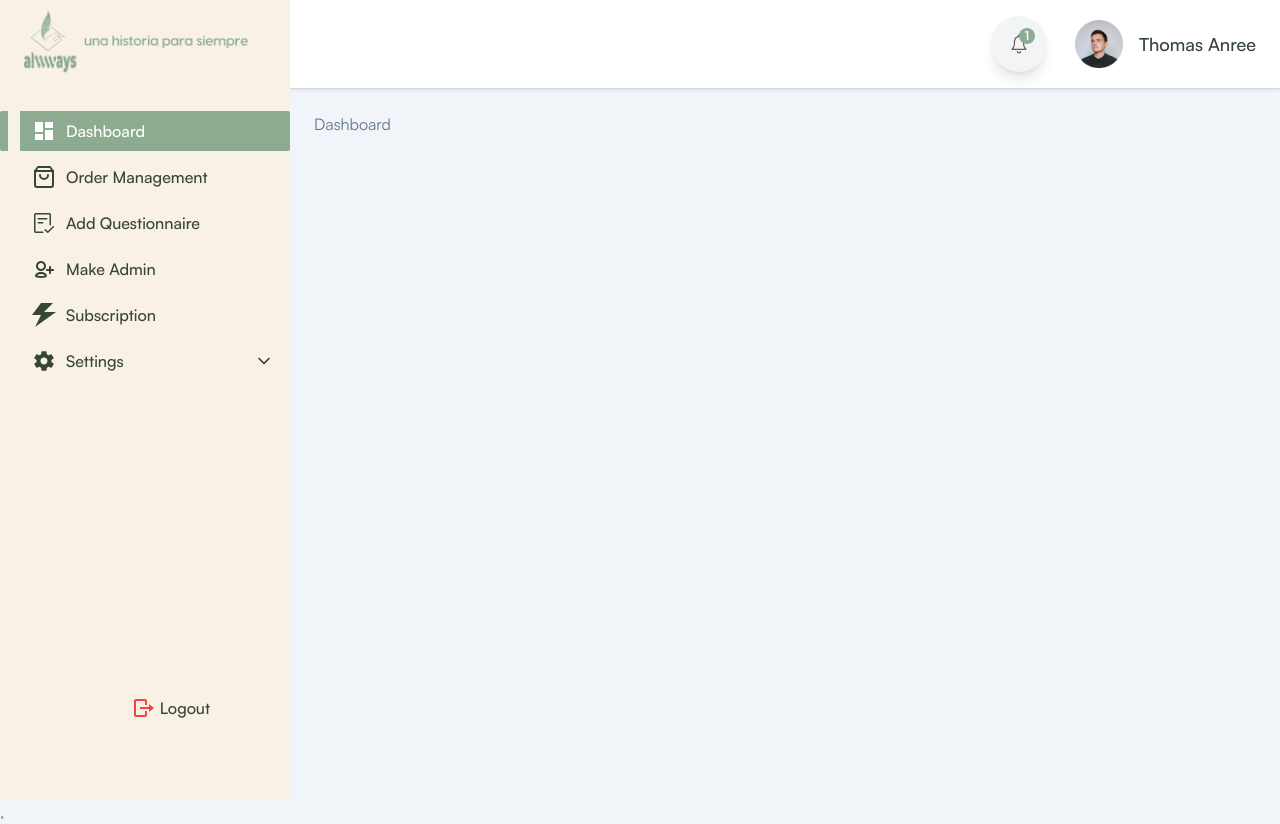
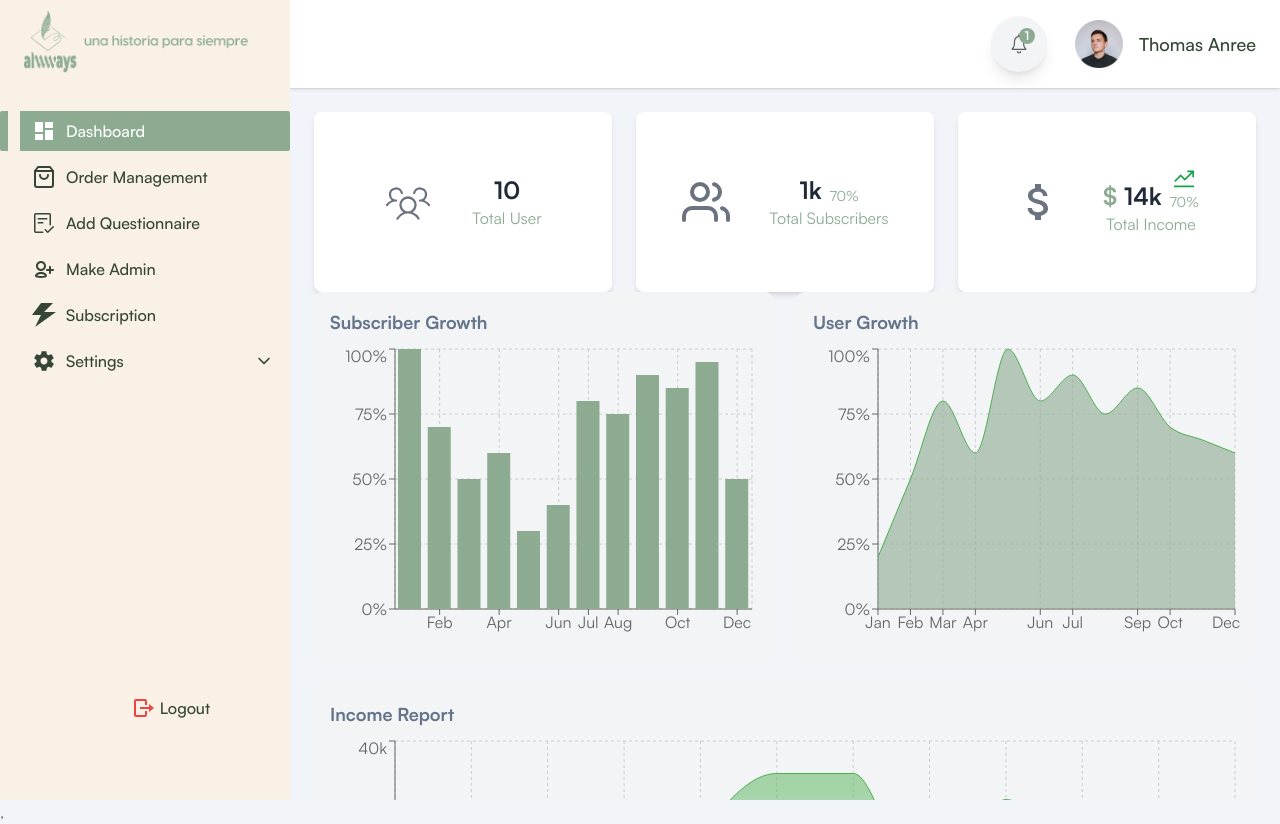
Before and after one commit to shuvo-art/Merged_Project, a React (Vite) app: page / in a window 1280 px wide. Built offline with nearby package versions, Linux system fonts and the light colour scheme; sample sign-in values are in the browser's storage.

Commit message:
chart added  added

```diff
--- a/package.json
+++ b/package.json
@@ -23,7 +23,8 @@
     "react-icons": "^5.3.0",
     "react-router-dom": "^6.28.0",
     "react-spinners": "^0.14.1",
-    "react-toastify": "^10.0.6"
+    "react-toastify": "^10.0.6",
+    "recharts": "^2.13.3"
   },
   "devDependencies": {
     "@eslint/js": "^9.13.0",
--- /dev/null
+++ b/src/components/Dashboard/IncomeReport.jsx
@@ -0,0 +1,49 @@
+import React from 'react';
+import { AreaChart, Area, XAxis, YAxis, Tooltip, CartesianGrid, ResponsiveContainer } from 'recharts';
+
+const incomeData = [
+  { month: 'Jan', value: 30000 },
+  { month: 'Feb', value: 12000 },
+  { month: 'Mar', value: 15000 },
+  { month: 'Apr', value: 0 },
+  { month: 'May', value: 25000 },
+  { month: 'Jun', value: 35000 },
+  { month: 'Jul', value: 35000 },
+  { month: 'Aug', value: 13000 },
+  { month: 'Sep', value: 31000 },
+  { month: 'Oct', value: 21000 },
+  { month: 'Nov', value: 17000 },
+  { month: 'Dec', value: 15000 },
+];
+
+const IncomeReport = () => (
+  <div className="p-4 bg-gray-100 rounded-lg">
+    <h2 className="text-lg font-semibold mb-2">Income Report</h2>
+    <ResponsiveContainer width="100%" height={300}>
+      <AreaChart data={incomeData}>
+        <CartesianGrid strokeDasharray="3 3" />
+        <XAxis dataKey="month" />
+        {/* Set the Y-axis ticks to specific values */}
+        <YAxis
+          ticks={[0, 10000, 20000, 30000, 40000]}
+          tickFormatter={(tick) => `${tick / 1000}k`}
+        />
+        <Tooltip formatter={(value) => `$${value.toLocaleString()}`} />
+        <Area
+          type="monotone"
+          dataKey="value"
+          stroke="#4caf50"
+          fill="url(#colorValue)"
+        />
+        <defs>
+          <linearGradient id="colorValue" x1="0" y1="0" x2="0" y2="1">
+            <stop offset="5%" stopColor="#4caf50" stopOpacity={0.8} />
+            <stop offset="95%" stopColor="#4caf50" stopOpacity={0} />
+          </linearGradient>
+        </defs>
+      </AreaChart>
+    </ResponsiveContainer>
+  </div>
+);
+
+export default IncomeReport;
--- /dev/null
+++ b/src/components/Dashboard/StatCard.jsx
@@ -0,0 +1,38 @@
+import React from 'react';
+
+const StatCard = ({
+  icon, // Icon to display
+  currency = '', // Optional currency symbol with default value
+  value, // Main statistic value
+  description, // Description text
+  growth, // Optional growth percentage
+  growthIcon, // Optional growth icon
+}) => {
+  return (
+    <div className="flex items-center justify-center px-6 py-14 bg-white rounded-lg shadow-md hover:shadow-lg transition-shadow duration-200 gap-10">
+      {/* Icon Section */}
+      <div className="text-4xl text-gray-500">{icon}</div>
+
+      {/* Text and Details Section */}
+      <div className="text-right flex items-center flex-col justify-center">
+        {/* Value and Growth Section */}
+        <div className="flex items-end gap-2">
+          <h3 className="text-2xl font-bold text-gray-800">
+            <span className="text-[#8CAB91]">{currency}</span> {value}
+          </h3>
+          {growth && (
+            <p className="text-sm text-[#8CAB91] flex flex-col items-center justify-end gap-1">
+              {growthIcon && <span>{growthIcon}</span>}
+              <span>{growth}</span>
+            </p>
+          )}
+        </div>
+
+        {/* Description */}
+        <p className="text-base text-[#8CAB91]">{description}</p>
+      </div>
+    </div>
+  );
+};
+
+export default StatCard;
--- /dev/null
+++ b/src/components/Dashboard/SubscriberGrowth.jsx
@@ -0,0 +1,34 @@
+import React from 'react';
+import { BarChart, Bar, XAxis, YAxis, Tooltip, CartesianGrid, ResponsiveContainer } from 'recharts';
+
+const subscriberData = [
+  { month: 'Jan', value: 100 },
+  { month: 'Feb', value: 70 },
+  { month: 'Mar', value: 50 },
+  { month: 'Apr', value: 60 },
+  { month: 'May', value: 30 },
+  { month: 'Jun', value: 40 },
+  { month: 'Jul', value: 80 },
+  { month: 'Aug', value: 75 },
+  { month: 'Sep', value: 90 },
+  { month: 'Oct', value: 85 },
+  { month: 'Nov', value: 95 },
+  { month: 'Dec', value: 50 },
+];
+
+const SubscriberGrowth = () => (
+  <div className="p-4 bg-gray-100 rounded-lg">
+    <h2 className="text-lg font-semibold mb-2">Subscriber Growth</h2>
+    <ResponsiveContainer width="100%" height={300}>
+      <BarChart data={subscriberData}>
+        <CartesianGrid strokeDasharray="3 3" />
+        <XAxis dataKey="month" />
+        <YAxis tickFormatter={(tick) => `${tick}%`} />
+        <Tooltip />
+        <Bar dataKey="value" fill="#8CAB91" />
+      </BarChart>
+    </ResponsiveContainer>
+  </div>
+);
+
+export default SubscriberGrowth;
--- /dev/null
+++ b/src/components/Dashboard/UserGrowth.jsx
@@ -0,0 +1,34 @@
+import React from 'react';
+import { AreaChart, Area, XAxis, YAxis, Tooltip, CartesianGrid, ResponsiveContainer } from 'recharts';
+
+const userGrowthData = [
+  { month: 'Jan', value: 20 },
+  { month: 'Feb', value: 50 },
+  { month: 'Mar', value: 80 },
+  { month: 'Apr', value: 60 },
+  { month: 'May', value: 100 },
+  { month: 'Jun', value: 80 },
+  { month: 'Jul', value: 90 },
+  { month: 'Aug', value: 75 },
+  { month: 'Sep', value: 85 },
+  { month: 'Oct', value: 70 },
+  { month: 'Nov', value: 65 },
+  { month: 'Dec', value: 60 },
+];
+
+const UserGrowth = () => (
+  <div className="p-4 bg-gray-100 rounded-lg">
+    <h2 className="text-lg font-semibold mb-2">User Growth</h2>
+    <ResponsiveContainer width="100%" height={300}>
+      <AreaChart data={userGrowthData}>
+        <CartesianGrid strokeDasharray="3 3" />
+        <XAxis dataKey="month" />
+        <YAxis tickFormatter={(tick) => `${tick}%`} />
+        <Tooltip />
+        <Area type="monotone" dataKey="value" stroke="#4caf50" fill="#8CAB91" />
+      </AreaChart>
+    </ResponsiveContainer>
+  </div>
+);
+
+export default UserGrowth;
--- a/src/components/Header/index.jsx
+++ b/src/components/Header/index.jsx
@@ -1,11 +1,15 @@
-import React from 'react';
+import React, { useContext } from 'react';
 import { Link } from 'react-router-dom';
 import DropdownMessage from './DropdownMessage.jsx';
 import DropdownNotification from './DropdownNotification.jsx';
 import DropdownUser from './DropdownUser.jsx';
 import LogoIcon from '../../images/logo/logo.png';
+import { AuthContext } from '../../context/AuthContext.jsx';
 
 const Header = ({ sidebarOpen, setSidebarOpen }) => {
+
+  const {auth} = useContext(AuthContext)
+  console.log({auth})
   return (
     <header className="sticky top-0 z-999 flex w-full bg-white drop-shadow-1   ">
       <div className="flex flex-grow items-center justify-between px-4 py-4 shadow-2 md:px-6 2xl:px-11">
--- a/src/pages/Authentication/SignIn.jsx
+++ b/src/pages/Authentication/SignIn.jsx
@@ -1,4 +1,4 @@
-import React, { useState, useContext } from "react";
+import React, { useState, useContext, useEffect } from "react";
 import { Link, useNavigate } from "react-router-dom";
 import axios from "axios";
 import { AuthContext } from "../../context/AuthContext";
@@ -11,7 +11,15 @@ const SignIn = () => {
   const [showPassword, setShowPassword] = useState(false);
   const [error, setError] = useState(null);
   const navigate = useNavigate();
-  const { login } = useContext(AuthContext);
+  const { login, auth } = useContext(AuthContext);
+0
+
+  // redirect if token exists
+  useEffect(() => {
+    if(auth.token) {
+      return navigate("/"); // Redirect to dashboard if token exists
+    }
+  }, [auth])
 
   const handleSubmit = async (e) => {
     e.preventDefault();
--- a/src/pages/Dashboard/Dashboard.jsx
+++ b/src/pages/Dashboard/Dashboard.jsx
@@ -1,7 +1,45 @@
+import { PiUsersThreeLight } from "react-icons/pi";
+import StatCard from "../../components/Dashboard/StatCard";
+import { FiUsers } from "react-icons/fi";
+import { MdOutlineAttachMoney } from "react-icons/md";
+import { GrLineChart } from "react-icons/gr";
+import IncomeReport from "../../components/Dashboard/IncomeReport";
+import UserGrowth from "../../components/Dashboard/UserGrowth";
+import SubscriberGrowth from "../../components/Dashboard/SubscriberGrowth";
+
 const Dashboard = () => {
   return (
-    <div>Dashboard</div>
-  )
-}
+    <div>
+      <div className="grid gap-6 sm:grid-cols-2 lg:grid-cols-3">
+        <StatCard
+          icon={<PiUsersThreeLight className="text-5xl" />}
+          value="10"
+          description="Total User"
+        />
+        <StatCard
+          icon={<FiUsers className="text-5xl" />}
+          value="1k"
+          growth="70%"
+          description="Total Subscribers"
+        />
+        <StatCard
+          icon={<MdOutlineAttachMoney className="text-5xl" />}
+          currency="$"
+          value="14k"
+          growth="70%"
+          growthIcon={<GrLineChart className="text-green-600 text-xl" />}
+          description="Total Income"
+        />
+      </div>
+      <div className="grid grid-cols-1 md:grid-cols-2 gap-6">
+        <SubscriberGrowth />
+        <UserGrowth />
+      </div>
+      <div className="mt-6">
+        <IncomeReport />
+      </div>
+    </div>
+  );
+};
 
-export default Dashboard
+export default Dashboard;
```
Also changed, not shown: 1 other file (tests, documents, lock files or other folders).
